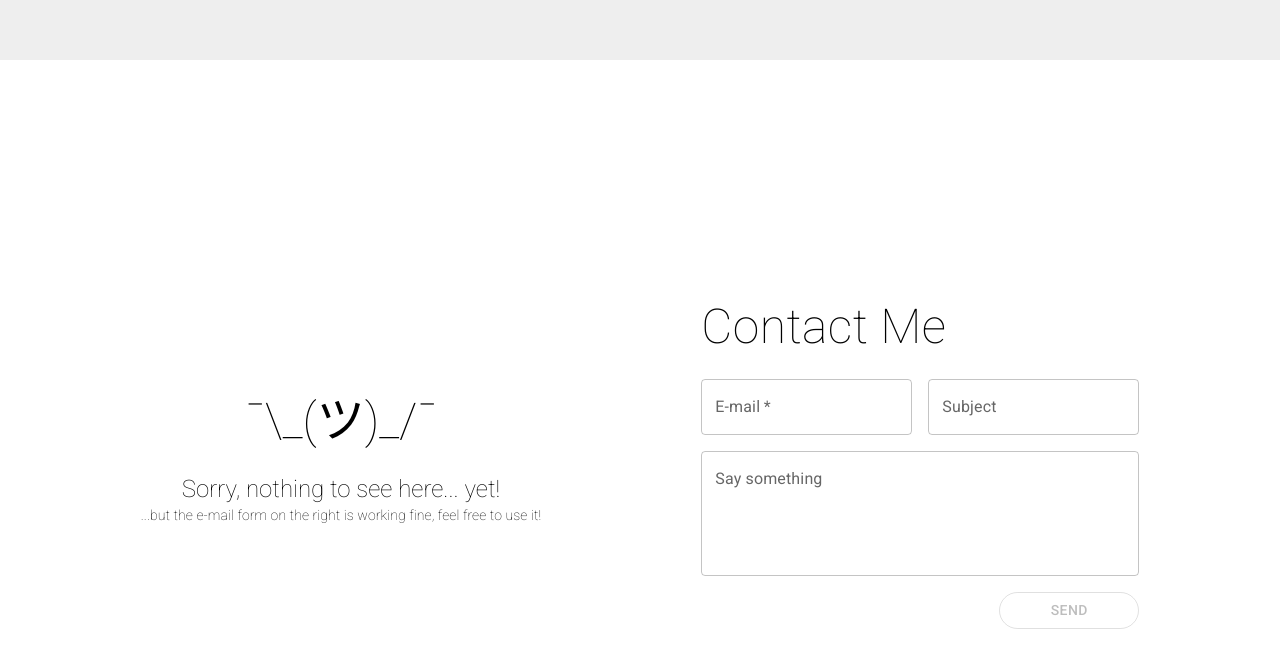
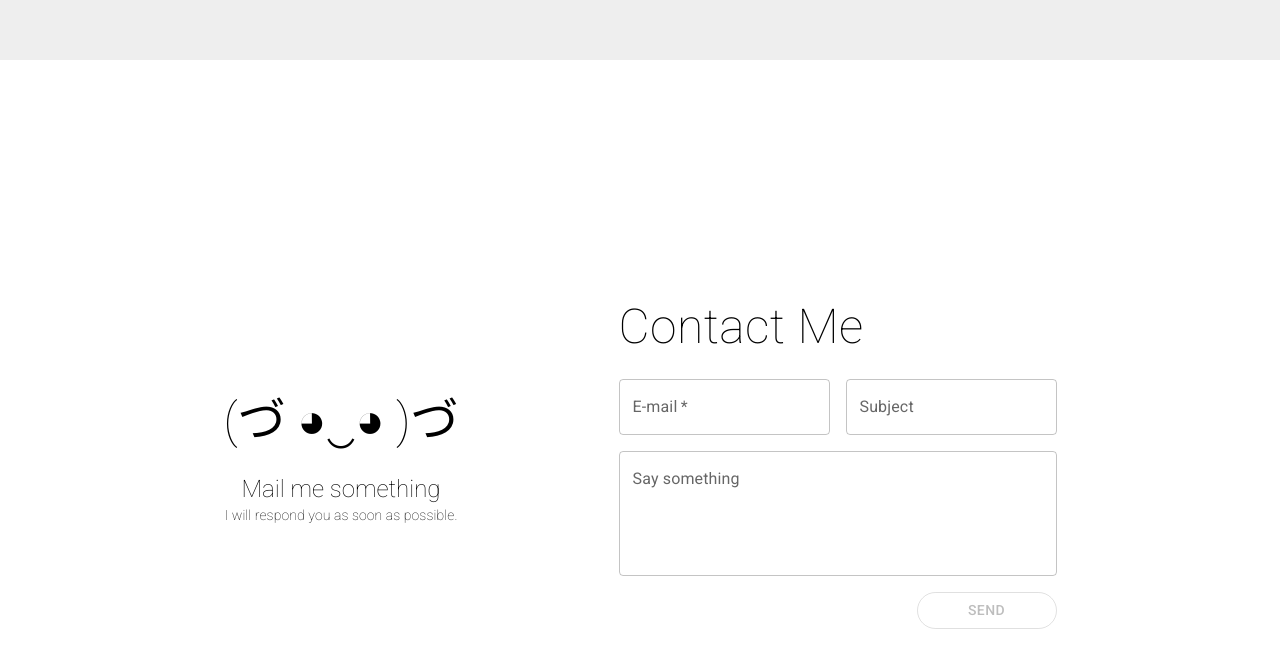
Before and after one commit to fobdev/PedroDev, a React (Create React App) app: page / in a window 1280 px wide. Shown: the part 808-1476 px from the top of the page. Built offline with nearby package versions, Linux system fonts and the light colour scheme.

Commit message:
changed the message

```diff
--- a/src/components/Contact.tsx
+++ b/src/components/Contact.tsx
@@ -102,13 +102,25 @@ export default function Contact() {
     return (
         <Container sx={mainContactContainer}>
             <Box className="dev-box" alignSelf="center">
-                <Typography variant="h3">{"¯\\_(ツ)_/¯"}</Typography>
+                <Typography
+                    variant="h3"
+                    sx={{
+                        userSelect: "none",
+                        "span:after": {
+                            content: '"(づ ◕‿◕ )づ"',
+                        },
+
+                        "span:hover:after": {
+                            content: '"ლ(◕‿◕ ლ)"',
+                        },
+                    }}
+                >
+                    <span />
+                </Typography>
                 <Typography variant="h5" marginTop="1em">
-                    Sorry, nothing to see here... yet!
+                    Mail me something
                 </Typography>
-                <Typography variant="subtitle2">
-                    ...but the e-mail form on the right is working fine, feel free to use it!
-                </Typography>
+                <Typography variant="subtitle2">I will respond you as soon as possible.</Typography>
             </Box>
             <Box className="contact-box">
                 <Typography className="title">Contact Me</Typography>
```
